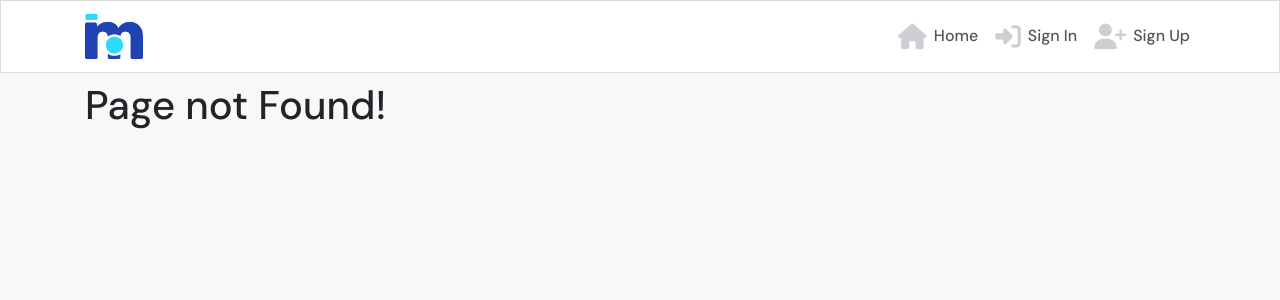
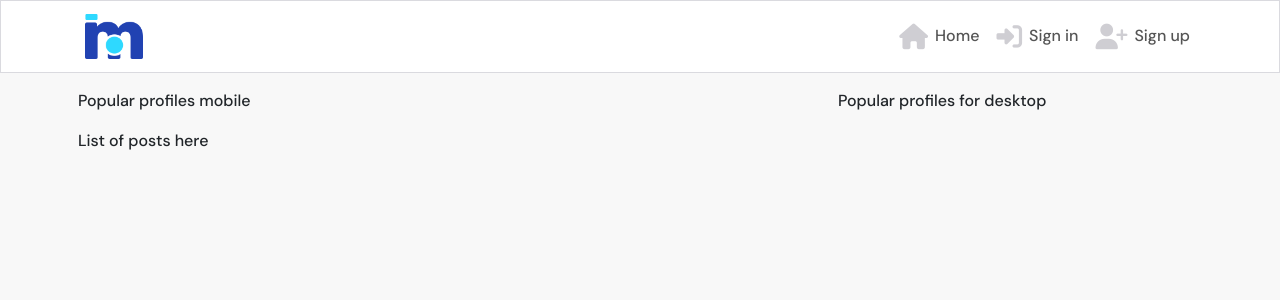
Before and after one commit to benjackson3811/moments, a React (Create React App) app: page /feed in a window 1280 px wide. Before the commit this address had no page. Shown: the top 300 px of the page. Built offline with nearby package versions, Linux system fonts and the light colour scheme; the HTML template or start-up script is replaced by a standard one.

Commit message:
updating formating on the files

```diff
--- a/src/App.js
+++ b/src/App.js
@@ -1,29 +1,59 @@
 import styles from "./App.module.css";
 import NavBar from "./components/NavBar";
 import Container from "react-bootstrap/Container";
-import {Route, Switch} from "react-router-dom";
+import { Route, Switch } from "react-router-dom";
 import "./api/axiosDefaults";
 import SignUpForm from "./pages/auth/SignUpForm";
 import SignInForm from "./pages/auth/SignInForm";
 import PostCreateForm from "./pages/posts/PostCreateForm";
 import PostPage from "./pages/posts/PostPage";
+import PostsPage from "./pages/posts/PostsPage";
+import { useCurrentUser } from "./contexts/CurrentUserContext";
 
 function App() {
+  const currentUser = useCurrentUser();
+  const profile_id = currentUser?.profile_id || "";
+
   return (
     <div className={styles.App}>
       <NavBar />
       <Container className={styles.Main}>
         <Switch>
-          <Route exact path="/" render={() => <h1>Home Page</h1> } />
-          <Route exact path="/signin" render={() => <SignInForm /> }/>
-          <Route exact path="/signup" render={() => <SignUpForm />}/>
+          <Route
+            exact
+            path="/"
+            render={() => (
+              <PostsPage message="No results found. Adjust the search keyword." />
+            )}
+          />
+          <Route
+            exact
+            path="/feed"
+            render={() => (
+              <PostsPage
+                message="No results found. Adjust the search keyword or follow a user."
+                filter={`owner__followed__owner__profile=${profile_id}&`}
+              />
+            )}
+          />
+          <Route
+            exact
+            path="/liked"
+            render={() => (
+              <PostsPage
+                message="No results found. Adjust the search keyword or like a post."
+                filter={`likes__owner__profile=${profile_id}&ordering=-likes__created_at&`}
+              />
+            )}
+          />
+          <Route exact path="/signin" render={() => <SignInForm />} />
+          <Route exact path="/signup" render={() => <SignUpForm />} />
           <Route exact path="/posts/create" render={() => <PostCreateForm />} />
           <Route exact path="/posts/:id" render={() => <PostPage />} />
-          <Route render={() => <h1>Page not Found!</h1> }/>
+          <Route render={() => <p>Page not found!</p>} />
         </Switch>
       </Container>
     </div>
-
   );
 }
 
--- a/src/components/NavBar.js
+++ b/src/components/NavBar.js
@@ -62,21 +62,21 @@
       </NavLink>
     </>
   );
-    const loggedOutIcons =(
+  const loggedOutIcons = (
     <>
       <NavLink
         className={styles.NavLink}
         activeClassName={styles.Active}
         to="/signin"
       >
-              <i className="fas fa-sign-in-alt"></i>Sign In
+        <i className="fas fa-sign-in-alt"></i>Sign in
       </NavLink>
       <NavLink
         to="/signup"
         className={styles.NavLink}
         activeClassName={styles.Active}
       >
-                <i className='fas fa-user-plus'></i>Sign Up
+        <i className="fas fa-user-plus"></i>Sign up
       </NavLink>
     </>
   );
@@ -98,7 +98,8 @@
         <Navbar.Toggle
           ref={ref}
           onClick={() => setExpanded(!expanded)}
-        aria-controls="basic-navbar-nav" />
+          aria-controls="basic-navbar-nav"
+        />
         <Navbar.Collapse id="basic-navbar-nav">
           <Nav className="ml-auto text-left">
             <NavLink
@@ -110,7 +111,7 @@
               <i className="fas fa-home"></i>Home
             </NavLink>
 
-                {currentUser? loggedInIcons : loggedOutIcons}
+            {currentUser ? loggedInIcons : loggedOutIcons}
           </Nav>
         </Navbar.Collapse>
       </Container>
--- /dev/null
+++ b/src/pages/posts/PostsPage.js
@@ -0,0 +1,26 @@
+import React from "react";
+
+import Form from "react-bootstrap/Form";
+import Col from "react-bootstrap/Col";
+import Row from "react-bootstrap/Row";
+import Container from "react-bootstrap/Container";
+
+import appStyles from "../../App.module.css";
+import styles from "../../styles/PostsPage.module.css";
+
+function PostsPage(message, filter="") {
+
+  return (
+    <Row className="h-100">
+      <Col className="py-2 p-0 p-lg-2" lg={8}>
+        <p>Popular profiles mobile</p>
+        <p>List of posts here</p>
+      </Col>
+      <Col md={4} className="d-none d-lg-block p-0 p-lg-2">
+        <p>Popular profiles for desktop</p>
+      </Col>
+    </Row>
+  );
+}
+
+export default PostsPage;
--- /dev/null
+++ b/src/styles/PostsPage.module.css
@@ -0,0 +1,18 @@
+.SearchBar input {
+    border-radius: 20px;
+    color: #242a3d;
+    padding-left: 40px;
+    margin-bottom: 16px;
+  }
+
+  .SearchIcon {
+    position: absolute;
+    font-size: 1.2rem;
+    padding: 9px;
+    padding-left: 15px;
+  }
+
+  .SearchIcon:hover {
+    cursor: default;
+    color: #cfced3;
+  }
```
Also changed, not shown: src/api/axiosDefaults.js (+4 -4 lines), src/components/Avatar.js (+10 -9 lines), src/assets/no-results.png (added), src/pages/auth/SignInForm.js (indentation only). Lines whose indentation alone changed are shown as unchanged.
